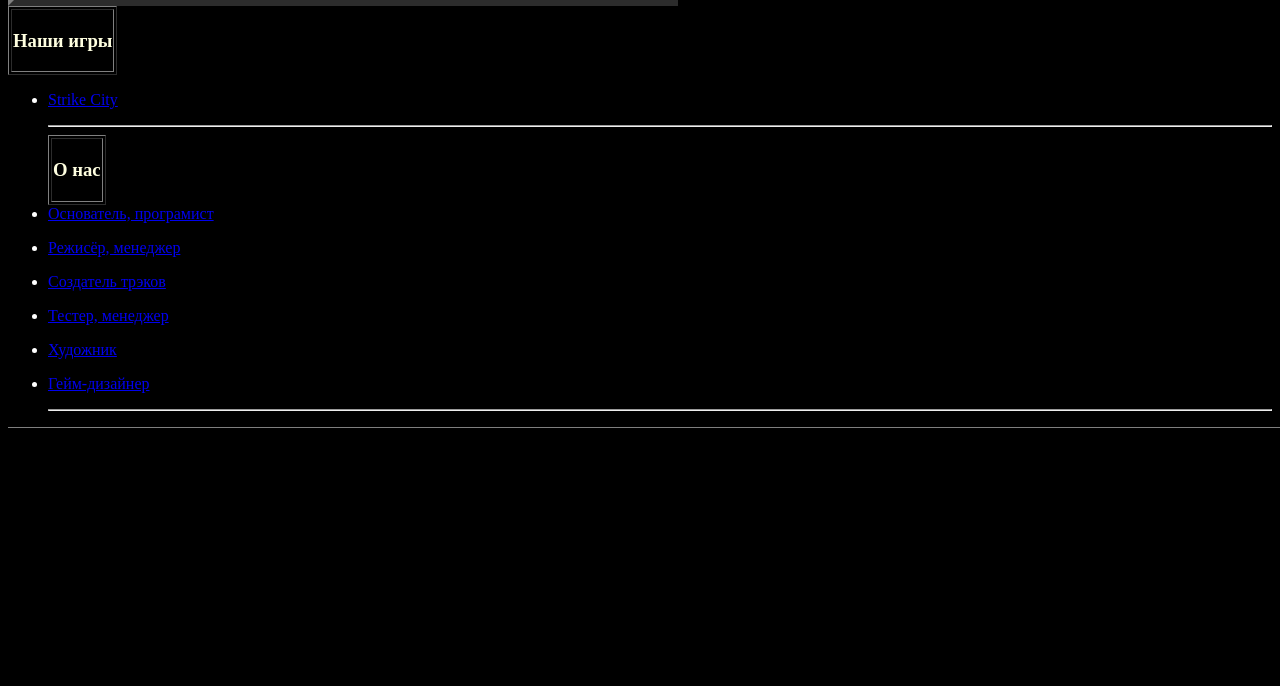
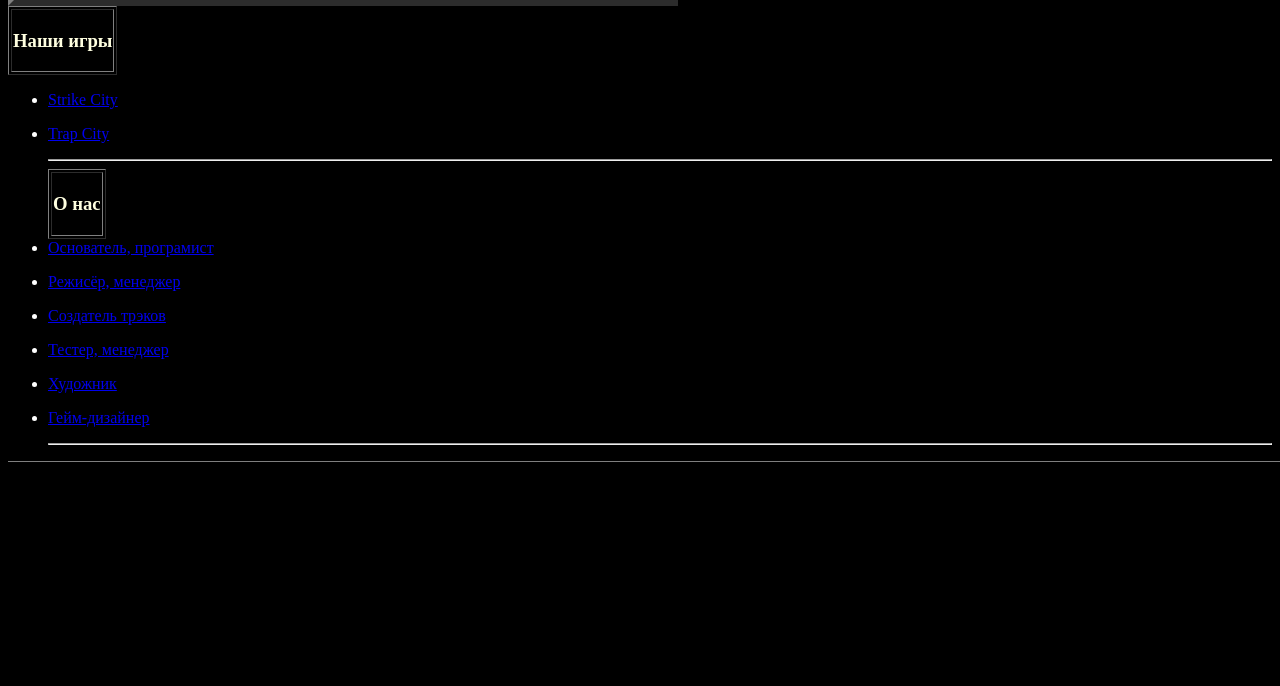
Before and after one commit to SteFUNych/VentaCompany.github.io, a plain HTML site: page index.html in a window 1280 px wide. Shown: the part 114-800 px from the top of the page. Drawn offline with Linux system fonts and the light colour scheme; files whose address does not match are found by name.

Commit message:
Add files via upload

```diff
--- a/index.html
+++ b/index.html
@@ -32,6 +32,7 @@
    </table>
       <ul>
           <li><p><a href="https://yadi.sk/d/QOEBp5lpXlCqSw">Strike City</a></p></li>
+          <li><p><a href="https://yadi.sk/d/ktdmVTAU-vsOTw">Trap City</a></p></li>
       <table color="red" border="1">
         <thead>
           <tr>
```
